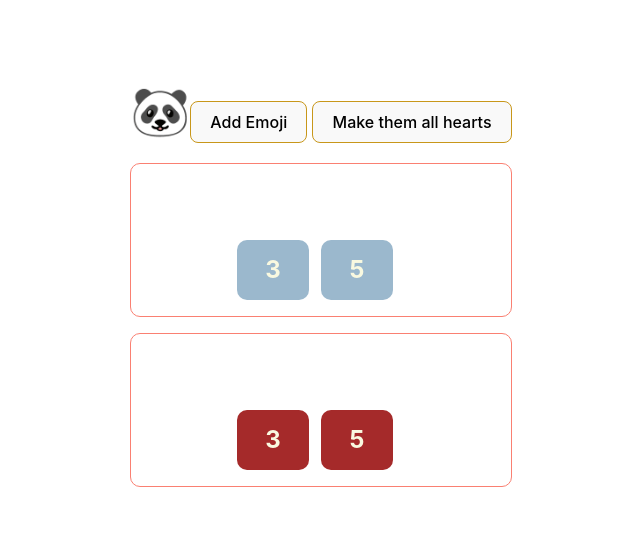
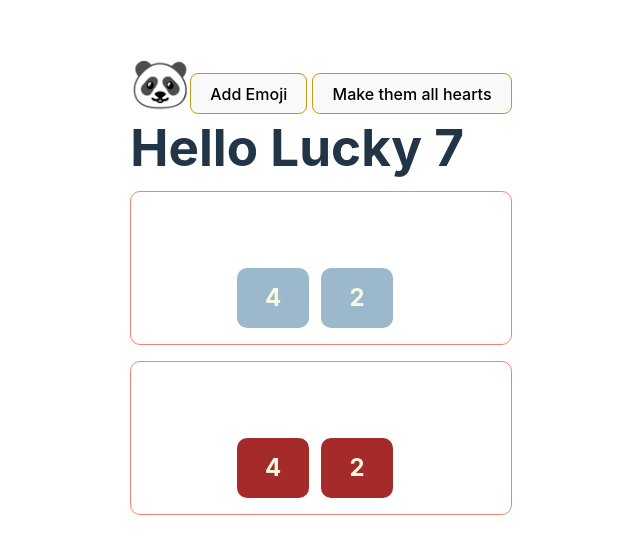
Before and after one commit to wichofly/pokemon_react, a React (Vite) app: page / in a window 1280 px wide. Shown: the part 111-664 px from the top of the page, without its empty margins (319-959 px from the left). Built offline with nearby package versions, Linux system fonts and the light colour scheme.

Commit message:
feat: Props -numDice and goal State - dice: [n, ... ] Events - roll( )

```diff
--- a/src/App.jsx
+++ b/src/App.jsx
@@ -10,7 +10,7 @@ import './App.css';
 // import { ColorList } from './components/ColorList';
 // import ColorboxGrid from './components/5-exercise/ColorboxGrid';
 import Emoji from './components/6-intermediate_state_concepts/Emoji';
-import Dice from './components/7-luckyNumbers/Dice';
+import LuckyN from './components/7-luckyNumbers/LuckyN';
 
 // const data = [
 //   { id: 1, product: 'milk', quantity: 11, completed: true },
@@ -72,8 +72,7 @@ function App() {
 
       <Emoji />
 
-      <Dice dice={[3, 5]} />
-      <Dice dice={[3, 5]} color="brown" />
+      <LuckyN />
     </>
   );
 }
--- /dev/null
+++ b/src/components/7-luckyNumbers/LuckyN.jsx
@@ -0,0 +1,18 @@
+import { useState } from 'react';
+import { getRolls } from './utils';
+
+import Dice from './Dice';
+
+const LuckyN = ({ numDice = 2, goal = 7 }) => {
+  const [dado, setDado] = useState(getRolls(numDice));
+
+  return (
+    <main className="lucky__component">
+      <h1>Hello Lucky {goal}</h1>
+      <Dice dice={dado} />
+      <Dice dice={dado} color="brown" />
+    </main>
+  );
+};
+
+export default LuckyN;
--- a/src/components/7-luckyNumbers/lucky.css
+++ b/src/components/7-luckyNumbers/lucky.css
@@ -20,3 +20,7 @@
   margin: 1em auto 1em auto;
   border-radius: 10px;
 }
+
+.lucky__component{
+
+}
--- /dev/null
+++ b/src/components/7-luckyNumbers/utils.js
@@ -0,0 +1,19 @@
+/** Gets random integer: [1..6]. */
+
+function d6() {
+  return Math.floor(Math.random() * 6) + 1;
+}
+
+/** Get n rolls => [num, ...]. */
+
+function getRolls(n) {
+  return Array.from({ length: n }, () => d6());
+}
+
+/** Get sum of nums. */
+
+function sum(nums) {
+  return nums.reduce((prev, cur) => prev + cur, 0);
+}
+
+export { d6, getRolls, sum };
```
